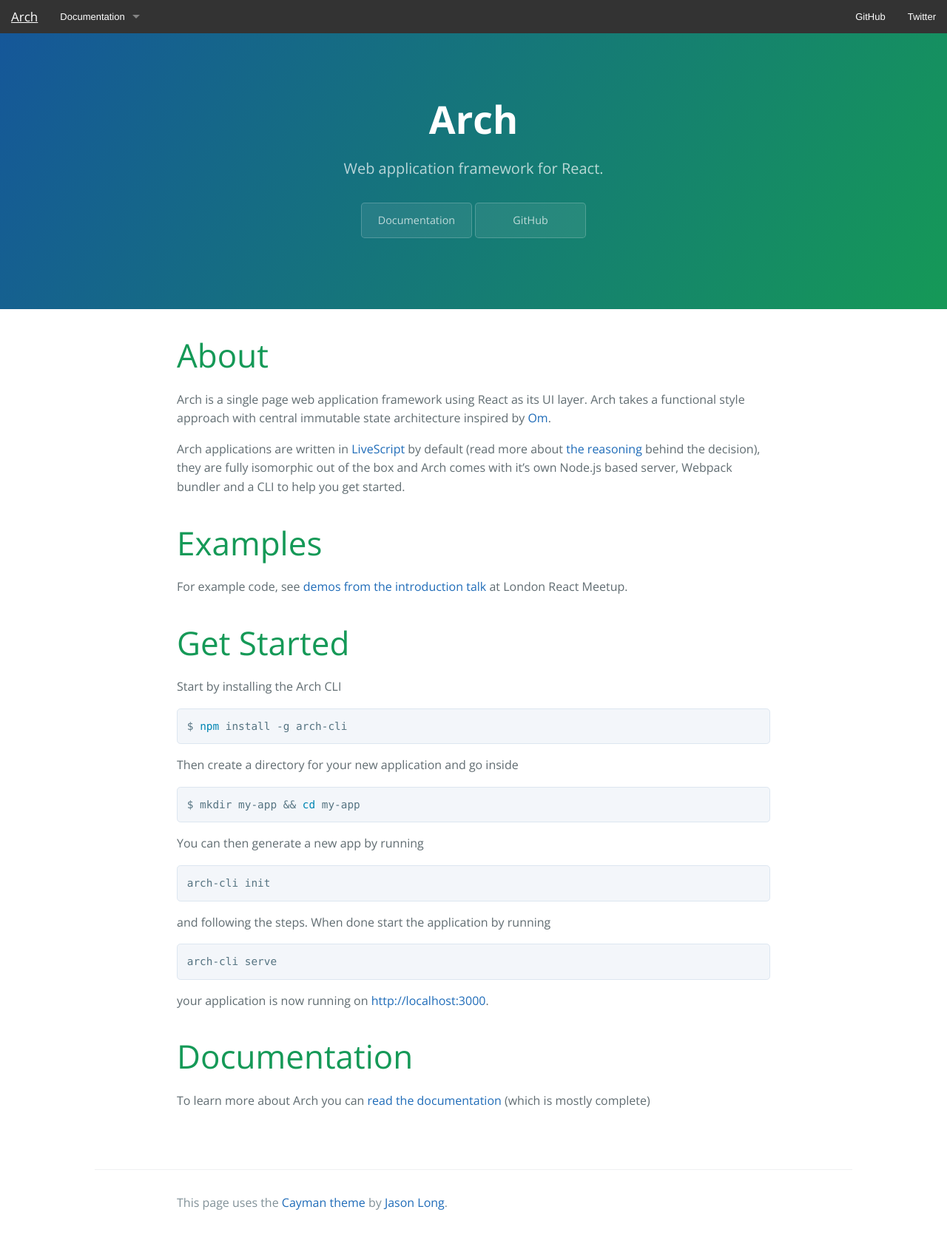
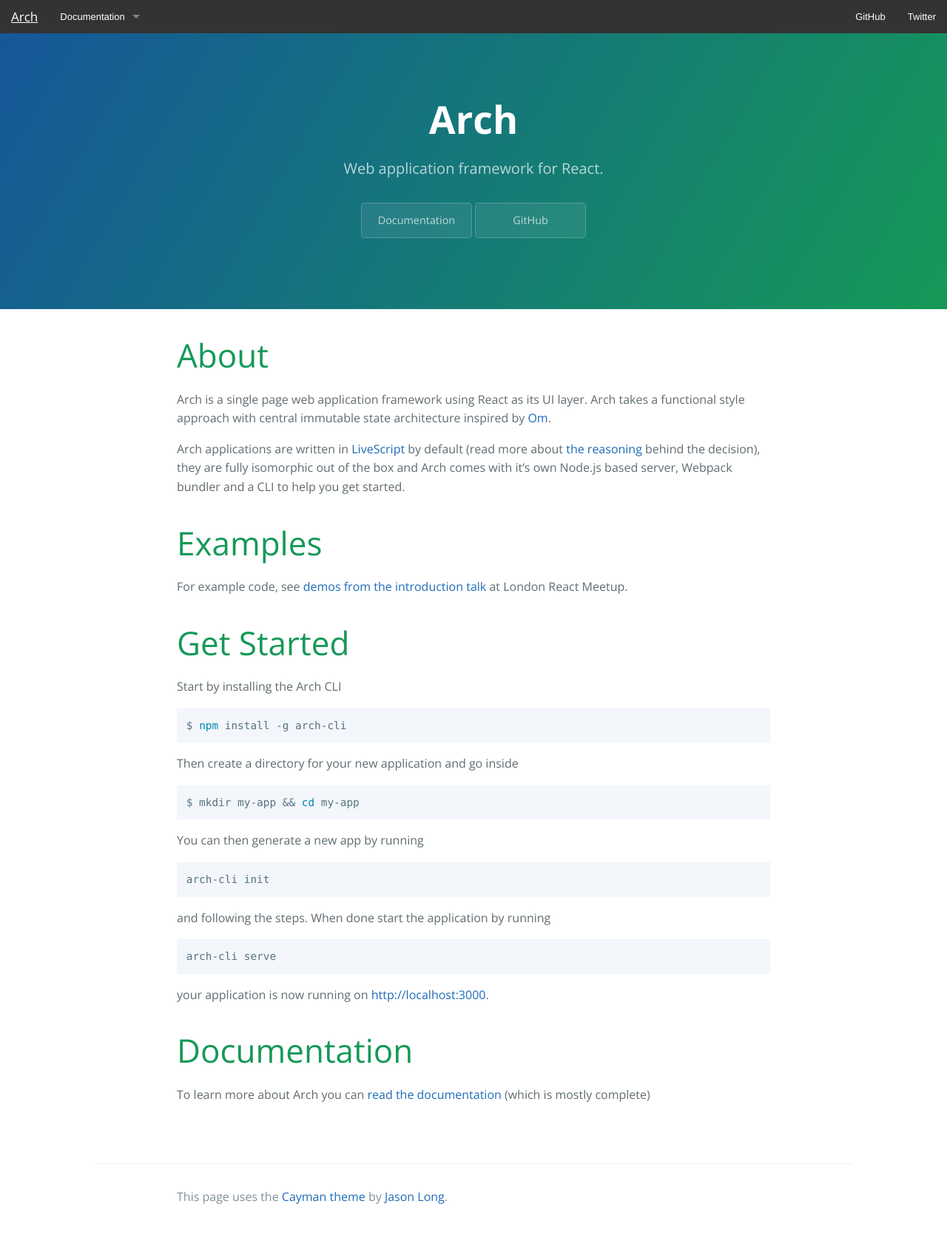
Before and after one commit to arch-js/arch-js.github.io, a Jekyll site: the page built from index.html, in a window 1280 px wide. Shown: the whole page at 74% size. Built offline with Jekyll 4.4.1, drawn with Linux system fonts in a browser that asks for light colours.

Commit message:
Remove borders and round corners

```diff
--- a/stylesheets/stylesheet.css
+++ b/stylesheets/stylesheet.css
@@ -174,7 +174,6 @@
   font-size: 0.9rem;
   color: #383e41;
   background-color: #f3f6fa;
-  border-radius: 0.3rem;
 }
 .main-content pre {
   padding: 0.8rem;
@@ -184,8 +183,6 @@
   color: #567482;
   word-wrap: normal;
   background-color: #f3f6fa;
-  border: solid 1px #dce6f0;
-  border-radius: 0.3rem;
 }
 .main-content pre > code {
   padding: 0;
@@ -210,7 +207,6 @@
   overflow: auto;
   font-size: 0.9rem;
   line-height: 1.45;
-  border-radius: 0.3rem;
 }
 .main-content pre code,
 .main-content pre tt {
```
